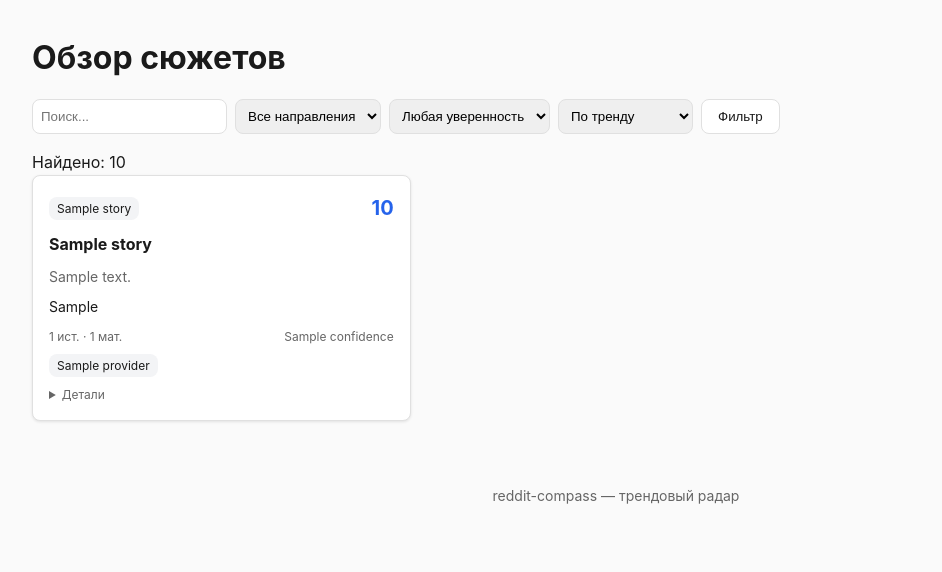
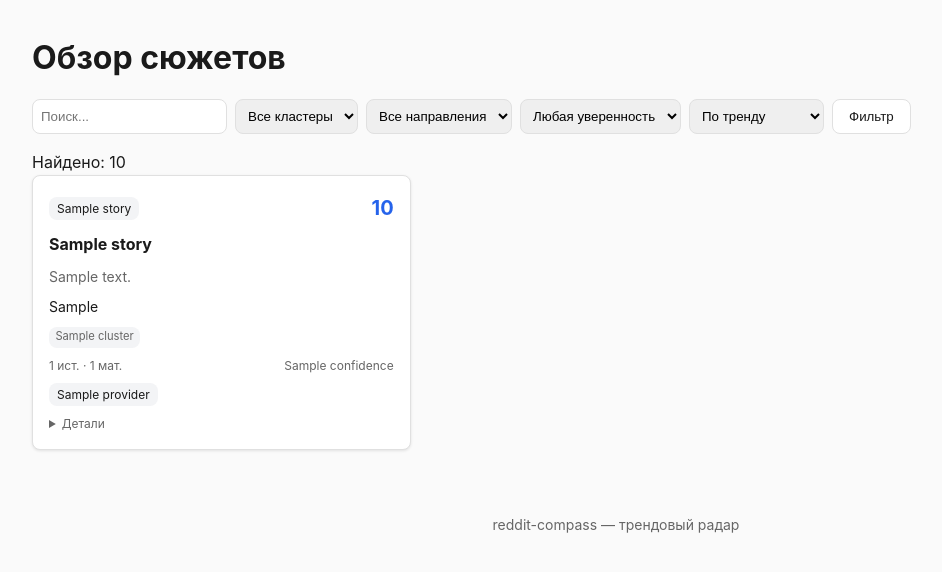
Before and after one commit to eiler2005/reddit-compass, a FastAPI app: template src/reddit_compass/api/templates/explore.html in a window 1280 px wide. Shown: the part 59-631 px from the top of the page, without its empty margins (24-966 px from the left). Run offline with FastAPI, Linux system fonts and the light colour scheme; the template is opened without the code that fills it: most values are stand-ins (such as "Sample title", 1, 10 or a date in 2020).

Commit message:
feat: clusters в UI
- Story cards показывают source clusters (voices, developers, mainstream...)
- Цветовая кодировка кластеров в CSS
- Фильтр по source_cluster в /explore
- rebuild: типизация items_by_story

```diff
--- a/src/reddit_compass/api/static/app.css
+++ b/src/reddit_compass/api/static/app.css
@@ -178,6 +178,29 @@ h1, h2, h3 {
 .confidence-high { color: var(--color-success); }
 .confidence-medium { color: var(--color-warning); }
 .confidence-low { color: var(--color-text-secondary); }
+
+.clusters {
+    display: flex;
+    gap: 0.25rem;
+    flex-wrap: wrap;
+    margin-bottom: 0.5rem;
+}
+
+.cluster-badge {
+    font-size: 0.7rem;
+    padding: 0.1rem 0.4rem;
+    border-radius: var(--radius);
+    background: #f3f4f6;
+    color: var(--color-text-secondary);
+}
+
+.cluster-voices { background: #fef3c7; color: #92400e; }
+.cluster-developers { background: #dbeafe; color: #1e40af; }
+.cluster-mainstream { background: #f3e8ff; color: #6b21a8; }
+.cluster-business { background: #dcfce7; color: #166534; }
+.cluster-tech_culture { background: #cffafe; color: #155e75; }
+.cluster-product_pulse { background: #fce7f3; color: #9d174d; }
+.cluster-search_interest { background: #e0e7ff; color: #3730a3; }
 
 .evidence-links {
     display: flex;
--- a/src/reddit_compass/api/templates/components/story_card.html
+++ b/src/reddit_compass/api/templates/components/story_card.html
@@ -10,6 +10,13 @@
     <p class="story-summary">{{ story.summary_ru }}</p>
     {% endif %}
     <p class="story-why">{{ story.why_it_matters }}</p>
+    {% if story.clusters %}
+    <div class="clusters">
+        {% for cluster in story.clusters %}
+        <span class="cluster-badge cluster-{{ cluster }}">{{ cluster }}</span>
+        {% endfor %}
+    </div>
+    {% endif %}
     <footer class="story-footer">
         <span class="meta">{{ story.source_count }} ист. · {{ story.item_count }} мат.</span>
         <span class="confidence confidence-{{ story.confidence }}">{{ story.confidence }}</span>
--- a/src/reddit_compass/api/templates/explore.html
+++ b/src/reddit_compass/api/templates/explore.html
@@ -8,6 +8,12 @@
 
     <form method="get" action="/explore" class="filters">
         <input type="text" name="q" value="{{ filters.q or '' }}" placeholder="Поиск...">
+        <select name="source_cluster">
+            <option value="">Все кластеры</option>
+            {% for c in ['voices', 'developers', 'mainstream', 'business', 'tech_culture', 'product_pulse'] %}
+            <option value="{{ c }}" {% if filters.source_cluster == c %}selected{% endif %}>{{ c }}</option>
+            {% endfor %}
+        </select>
         <select name="direction">
             <option value="">Все направления</option>
             {% for d in ['new', 'growing', 'stable', 'fading', 'resurfacing'] %}
@@ -39,11 +45,11 @@
     {% if total_pages > 1 %}
     <nav class="pagination">
         {% if page > 1 %}
-        <a href="?page={{ page - 1 }}&q={{ filters.q or '' }}&direction={{ filters.direction or '' }}&confidence={{ filters.confidence or '' }}&sort={{ filters.sort }}" class="btn">← Назад</a>
+        <a href="?page={{ page - 1 }}&q={{ filters.q or '' }}&source_cluster={{ filters.source_cluster or '' }}&direction={{ filters.direction or '' }}&confidence={{ filters.confidence or '' }}&sort={{ filters.sort }}" class="btn">← Назад</a>
         {% endif %}
         <span>Стр. {{ page }} из {{ total_pages }}</span>
         {% if page < total_pages %}
-        <a href="?page={{ page + 1 }}&q={{ filters.q or '' }}&direction={{ filters.direction or '' }}&confidence={{ filters.confidence or '' }}&sort={{ filters.sort }}" class="btn">Вперёд →</a>
+        <a href="?page={{ page + 1 }}&q={{ filters.q or '' }}&source_cluster={{ filters.source_cluster or '' }}&direction={{ filters.direction or '' }}&confidence={{ filters.confidence or '' }}&sort={{ filters.sort }}" class="btn">Вперёд →</a>
         {% endif %}
     </nav>
     {% endif %}
--- a/src/reddit_compass/api/ui.py
+++ b/src/reddit_compass/api/ui.py
@@ -233,6 +233,7 @@ async def explore_page(
             why_it_matters="",
             source_count=s.get("source_count", 0),
             item_count=s.get("item_count", 0),
+            clusters=[source_cluster] if source_cluster else [],
         )
         for s in stories
     ]
@@ -248,6 +249,7 @@ async def explore_page(
             "total_pages": total_pages,
             "filters": {
                 "q": q,
+                "source_cluster": source_cluster,
                 "theme": theme,
                 "direction": direction,
                 "confidence": confidence,
--- a/src/reddit_compass/api/view_models.py
+++ b/src/reddit_compass/api/view_models.py
@@ -25,6 +25,7 @@ class StoryCardView:
     why_it_matters: str
     source_count: int
     item_count: int
+    clusters: list[str] = field(default_factory=list)
     evidence: list[dict[str, Any]] = field(default_factory=list)
     score_breakdown: dict[str, float] = field(default_factory=dict)
     research_state: ResearchState | None = None
@@ -118,6 +119,7 @@ def briefing_to_view(briefing: Briefing) -> BriefingView:
     """Преобразует Briefing в BriefingView."""
 
     def _story_to_card(bs: BriefingStory) -> StoryCardView:
+        clusters: list[str] = list({e.source_cluster for e in bs.evidence})
         return StoryCardView(
             story_id=bs.story.story_id,
             title=bs.story.title,
@@ -129,10 +131,12 @@ def briefing_to_view(briefing: Briefing) -> BriefingView:
             why_it_matters=bs.why_it_matters,
             source_count=bs.metric.source_count,
             item_count=bs.metric.item_count,
+            clusters=clusters,
             evidence=[
                 {
                     "item_id": e.item_id,
                     "provider": e.provider,
+                    "source_cluster": e.source_cluster,
                     "url": e.url,
                     "title": e.title,
                     "excerpt": e.excerpt,
--- a/src/reddit_compass/intelligence/rebuild.py
+++ b/src/reddit_compass/intelligence/rebuild.py
@@ -147,7 +147,7 @@ def rebuild_from_snapshots(
         stories, _ = cluster_items(items)
         percentiles = compute_percentiles(items)
 
-        items_by_story: dict[str, list] = {}
+        items_by_story: dict[str, list[ContentItem]] = {}
         for story in stories:
             items_by_story[story.story_id] = [
                 item for item in items if item.item_id in story.item_ids
```
